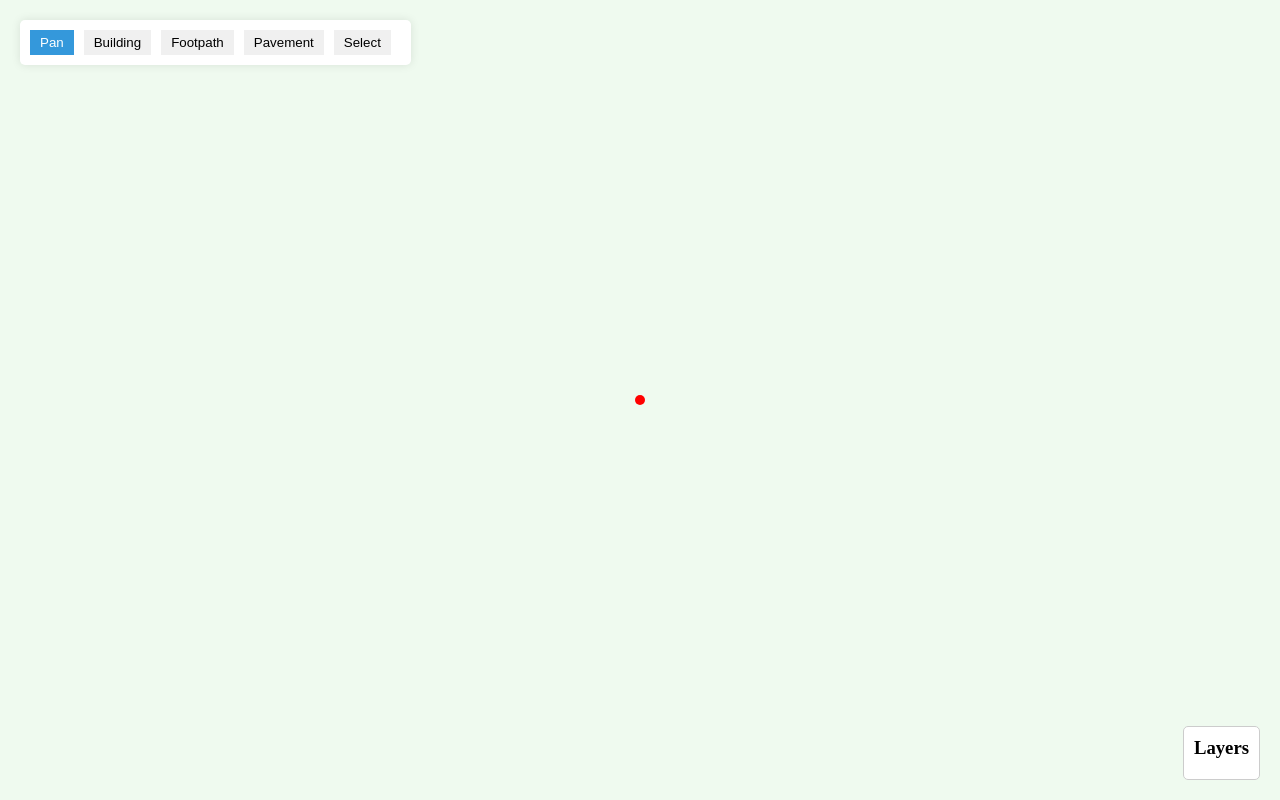
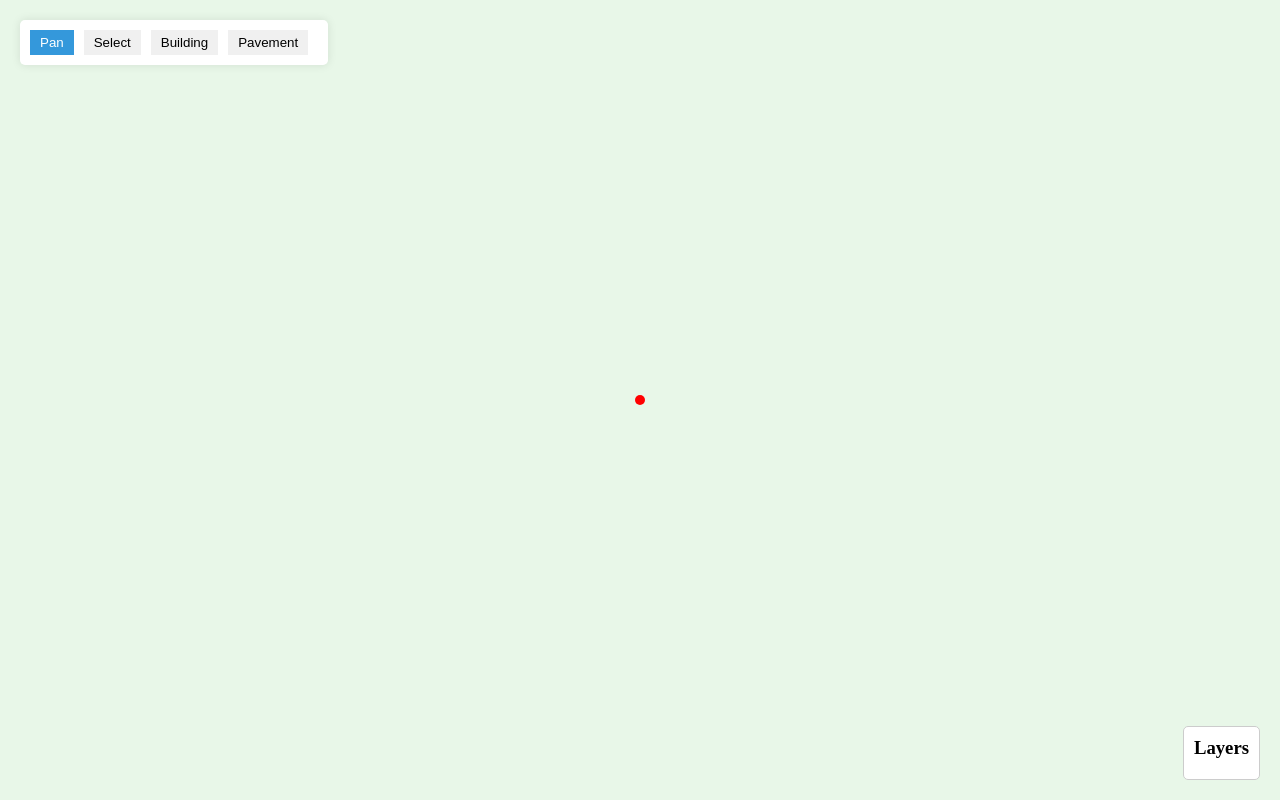
Before and after one commit to cromtus/mipt-campus-map, a React app: page / in a window 1280 px wide. Built offline with nearby package versions, Linux system fonts and the light colour scheme.

Commit message:
No more road & pathwalk tools

```diff
--- a/src/App.tsx
+++ b/src/App.tsx
@@ -14,8 +14,6 @@ type Polygon = {
   points: number[][];
 } & (
   | { type: 'building', height: number, color: string, secondaryColor?: string }
-  | { type: 'grass' }
-  | { type: 'footpath' }
   | { type: 'pavement' }
 )
 
@@ -74,7 +72,6 @@ const App: React.FC = () => {
         handleDeletePolygon();
       }
       if (e.key === 'c' && currentPolygon.length > 1) {
-        alert('c');
         handlePolygonClose();
       }
     };
@@ -163,7 +160,7 @@ const App: React.FC = () => {
       y: (point.y - position.y) / scale,
     };
 
-    if (tool === 'building' || tool === 'footpath' || tool === 'pavement') {
+    if (tool === 'building' || tool === 'pavement') {
       let newPoint;
       if (currentPolygon.length > 0) {
         newPoint = [snappedMousePosition!.x, snappedMousePosition!.y];
@@ -171,15 +168,11 @@ const App: React.FC = () => {
         newPoint = [scaledPoint.x, scaledPoint.y];
       }
 
-      if (tool !== 'footpath') {
       if (currentPolygon.length > 2 &&
         Math.abs(currentPolygon[0][0] - newPoint[0]) < 10 &&
         Math.abs(currentPolygon[0][1] - newPoint[1]) < 10) {
-          // Close the polygon for building, grass, and pavement
+        // Close the polygon for building and pavement
         handlePolygonClose();
-        } else {
-          setCurrentPolygon([...currentPolygon, newPoint]);
-        }
       } else {
         setCurrentPolygon([...currentPolygon, newPoint]);
       }
@@ -247,9 +240,6 @@ const App: React.FC = () => {
             color: '#000000'
           };
           break;
-        case 'footpath':
-          newPolygon = { points: currentPolygon, type: 'footpath' };
-          break;
         case 'pavement':
           newPolygon = { points: currentPolygon, type: 'pavement' };
           break;
@@ -258,12 +248,6 @@ const App: React.FC = () => {
       }
       setPolygons([...polygons, newPolygon]);
       setCurrentPolygon([]);
-    }
-  };
-
-  const handleDoubleClick = () => {
-    if ((tool === 'building' || tool === 'footpath' || tool === 'pavement') && currentPolygon.length > 1) {
-      handlePolygonClose();
     }
   };
 
@@ -372,7 +356,6 @@ const App: React.FC = () => {
           height={window.innerHeight}
           ref={stageRef}
           onClick={handleStageClick}
-          onDblClick={handleDoubleClick}
           onMouseMove={handleMouseMove}
           scaleX={scale}
           scaleY={scale}
@@ -392,8 +375,6 @@ const App: React.FC = () => {
                     isEditing={tool === 'select' && selectedPolygonIndex === index}
                     onNodeDrag={(nodeIndex, newPosition) => handleNodeDrag(index, nodeIndex, newPosition)}
                     onPolygonDrag={(newPositions) => handlePolygonDrag(index, newPositions)}
-                    closed={poly.type !== 'footpath'}
-                    isCtrlPressed={isCtrlPressed}
                   />
                 )
                 const prism = poly.type === 'building' ? (
@@ -415,7 +396,7 @@ const App: React.FC = () => {
                   </React.Fragment>
                 )
               })}
-              {(tool === 'building' || tool === 'footpath' || tool === 'pavement') && (
+              {(tool === 'building' || tool === 'pavement') && (
                 <PreviewPolygon
                   points={currentPolygon}
                   mousePosition={snappedMousePosition}
@@ -449,7 +430,9 @@ const App: React.FC = () => {
         </Stage>
       </div>
       <ToolPanel activeTool={tool} onToolChange={handleToolChange} />
-      {selectedPolygonIndex !== null && polygons[selectedPolygonIndex].type === 'building' && (
+      {selectedPolygonIndex !== null && (
+        <>
+          {polygons[selectedPolygonIndex].type === 'building' && (
             <PropertiesPanel
               height={polygons[selectedPolygonIndex].height}
               color={polygons[selectedPolygonIndex].color}
@@ -458,6 +441,8 @@ const App: React.FC = () => {
               onColorChange={handleColorChange}
               onSecondaryColorChange={handleSecondaryColorChange}
             />
+          )}
+        </>
       )}
       <LayersPanel
         polygons={polygons}
@@ -484,12 +469,8 @@ function isPointInPolygon(point: { x: number; y: number }, polygon: number[][])
 export default App;
 
 const polygonsCompareFn = (centerDot: { x: number; y: number }) => (a: Polygon, b: Polygon) => {
-  if (a.type === 'grass') return -1;
-  if (b.type === 'grass') return 1;
   if (a.type === 'pavement') return -1;
   if (b.type === 'pavement') return 1;
-  if (a.type === 'footpath') return -1;
-  if (b.type === 'footpath') return 1;
   // Sort buildings by distance from centerDot to the nearest polygon node
   if (a.type === 'building' && b.type === 'building') {
     const aDistance = Math.min(...a.points.map(point =>
--- a/src/components/Polygon.tsx
+++ b/src/components/Polygon.tsx
@@ -6,11 +6,9 @@ interface PolygonProps {
   isSelected: boolean;
   isHovered: boolean;
   isEditing: boolean;
-  type: 'building' | 'grass' | 'footpath' | 'pavement';
+  type: 'building' | 'grass' | 'footpath' | 'pavement' | 'road';
   onNodeDrag: (index: number, newPosition: number[]) => void;
   onPolygonDrag: (newPositions: number[][]) => void;
-  closed: boolean;
-  isCtrlPressed: boolean;
 }
 
 const Polygon: React.FC<PolygonProps> = ({
@@ -20,9 +18,7 @@ const Polygon: React.FC<PolygonProps> = ({
   isEditing,
   type,
   onNodeDrag,
-  onPolygonDrag,
-  closed,
-  isCtrlPressed
+  onPolygonDrag
 }) => {
   const [isDragging, setIsDragging] = useState(false);
 
@@ -56,13 +52,6 @@ const Polygon: React.FC<PolygonProps> = ({
       return {
         fill: isHovered && !isSelected ? 'rgba(0, 100, 0, 0.5)' : 'rgba(0, 100, 0, 0.1)',
       };
-    } else if (type === 'footpath') {
-      return {
-        stroke: 'rgb(100, 200, 100)',
-        fill: undefined,
-        strokeWidth: 1,
-        dash: [5, 5],
-      };
     } else if (type === 'pavement') {
       return {
         fill: 'rgba(245, 245, 224, 1)', // Light yellow
@@ -76,30 +65,13 @@ const Polygon: React.FC<PolygonProps> = ({
     }
   };
 
-  const { stroke, fill, strokeWidth, dash } = getColors();
+  const { stroke, fill, strokeWidth } = getColors();
 
-  const renderPolyline = () => (
-    <Group draggable={isSelected} onDragStart={handlePolygonDragStart} onDragEnd={handlePolygonDragEnd}>
+  return (
+    <>
       <Line
         points={points.flat()}
-        stroke="rgba(255, 255, 255, 0.25)"
-        strokeWidth={(strokeWidth || 0) + 4}
-        closed={closed}
-      />
-      <Line
-        points={points.flat()}
-        stroke={stroke}
-        strokeWidth={strokeWidth}
-        dash={dash}
-        closed={closed}
-      />
-    </Group>
-  );
-
-  const renderPolygon = () => (
-    <Line
-      points={points.flat()}
-      closed={closed}
+        closed={true}
         stroke={stroke}
         fill={fill}
         strokeWidth={strokeWidth || (isSelected || isHovered ? 3 : 2)}
@@ -107,11 +79,6 @@ const Polygon: React.FC<PolygonProps> = ({
         onDragStart={handlePolygonDragStart}
         onDragEnd={handlePolygonDragEnd}
       />
-  );
-
-  return (
-    <>
-      {type === 'footpath' ? renderPolyline() : renderPolygon()}
       {isEditing && !isDragging && points.map((point, index) => (
         <Circle
           key={index}
--- a/src/components/ToolPanel.tsx
+++ b/src/components/ToolPanel.tsx
@@ -16,16 +16,16 @@ const ToolPanel: React.FC<ToolPanelProps> = ({ activeTool, onToolChange }) => {
         Pan
       </button>
       <button
+        className={activeTool === 'select' ? 'active' : ''}
+        onClick={() => onToolChange('select')}
+      >
+        Select
+      </button>
+      <button
         className={activeTool === 'building' ? 'active' : ''}
         onClick={() => onToolChange('building')}
       >
         Building
-      </button>
-      <button
-        className={activeTool === 'footpath' ? 'active' : ''}
-        onClick={() => onToolChange('footpath')}
-      >
-        Footpath
       </button>
       <button
         className={activeTool === 'pavement' ? 'active' : ''}
@@ -33,12 +33,6 @@ const ToolPanel: React.FC<ToolPanelProps> = ({ activeTool, onToolChange }) => {
       >
         Pavement
       </button>
-      <button
-        className={activeTool === 'select' ? 'active' : ''}
-        onClick={() => onToolChange('select')}
-      >
-        Select
-      </button>
     </div>
   );
 };
--- a/src/styles.css
+++ b/src/styles.css
@@ -14,7 +14,7 @@ body {
     width: 100%;
     height: 100%;
     touch-action: none;
-    background-color: rgba(100, 200, 100, 0.1);
+    background-color: rgba(100, 200, 100, 0.15);
 }
 
 .canvas-container.polygon-tool {
--- a/src/types.ts
+++ b/src/types.ts
@@ -1 +1 @@
-export type Tool = 'pan' | 'building' | 'select' | 'footpath' | 'pavement' | 'road';
+export type Tool = 'pan' | 'building' | 'select' | 'pavement';
```
Lines whose indentation alone changed are shown as unchanged.
